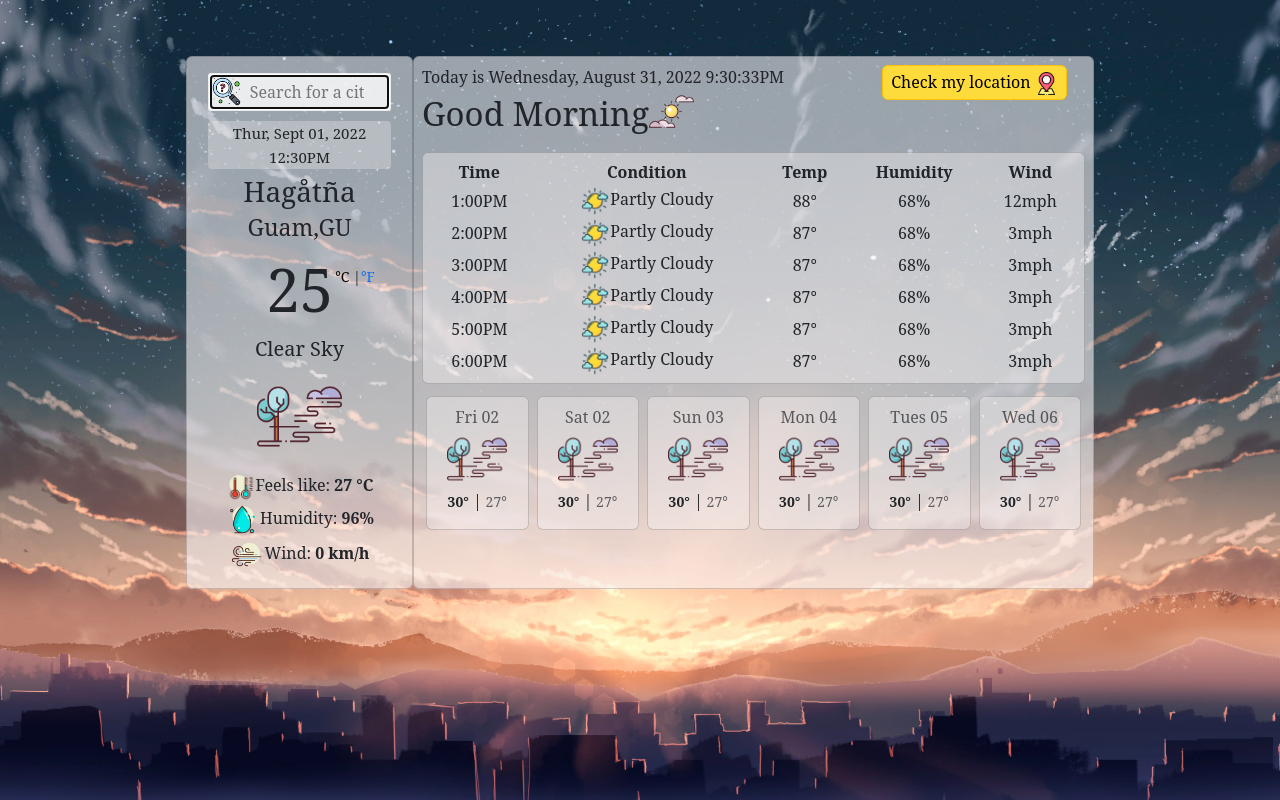
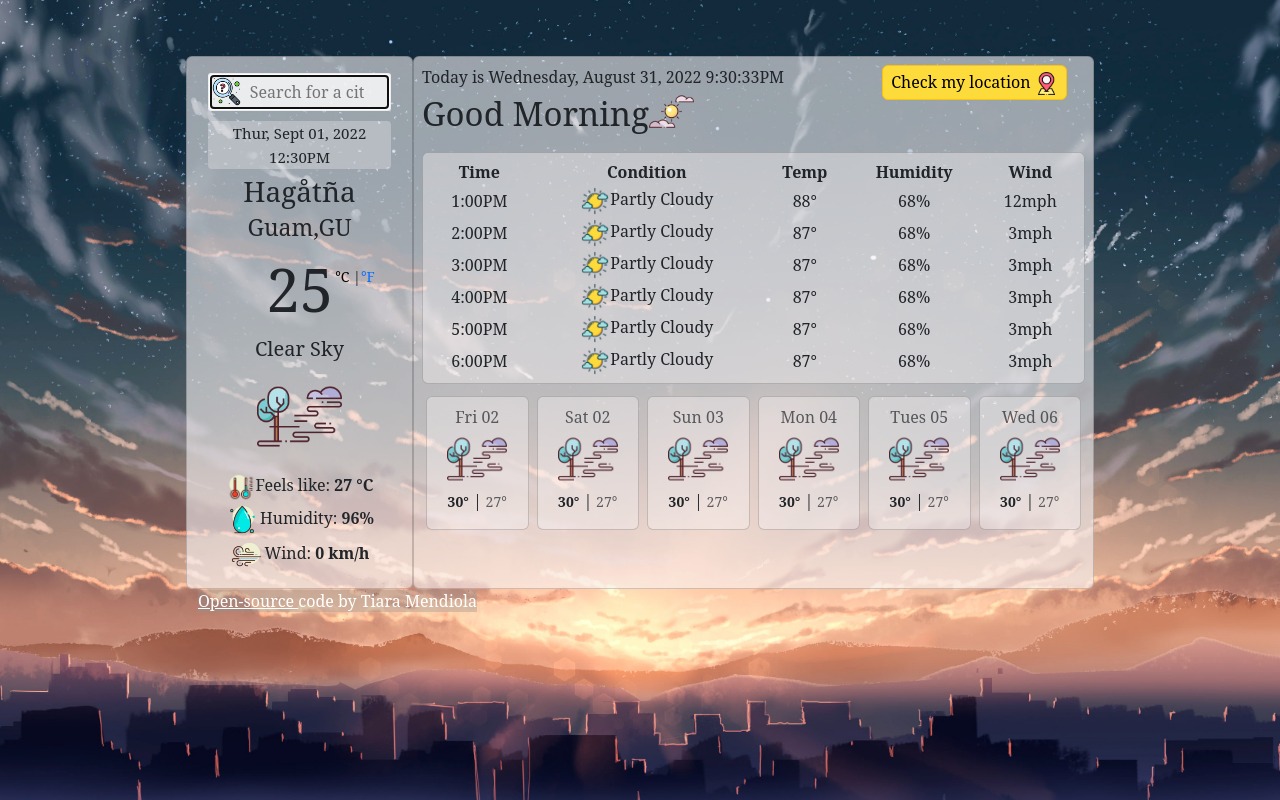
Before and after one commit to Teewawa/react-weather-app, a React (Create React App) app: page / in a window 1280 px wide. Built offline with nearby package versions, Linux system fonts and the light colour scheme.

Commit message:
Added Credits Component
Credits for open source link on github

```diff
--- a/src/App.js
+++ b/src/App.js
@@ -6,6 +6,7 @@ import Greeting  from "./Greeting";
 import MyLocation from "./MyLocation"
 import HourlyForecast from "./HourlyForecast";
 import WeeklyForecast from "./WeeklyForecast";
+import Credits from "./Credits";
 
 
 export default function App() {
@@ -53,9 +54,9 @@ export default function App() {
 
                 {/*Card 2, Row 2 (bottom) displays weekly forecast */}
                   <WeeklyForecast />
-
               </div>
             </div>
+            <Credits />
 
             {/*closing tag for row, weather-container, and app (root) div */}
           </div>
--- /dev/null
+++ b/src/Credits.js
@@ -0,0 +1,22 @@
+import React from "react";
+import './App.css';
+
+export default function Credit() {
+  return (
+    <div className="Credits">
+      <footer>
+        <span className="credit-line">
+          <a
+            href="https://github.com/Teewawa"
+            className="src-link"
+            target="_blank"
+            rel="noreferrer"
+          >
+            Open-source{" "}
+          </a>
+          code by Tiara Mendiola
+        </span>
+      </footer>
+    </div>
+  );
+}
--- a/src/HourlyForecast.js
+++ b/src/HourlyForecast.js
@@ -1,4 +1,5 @@
 import React from "react"
+import './App.css';
 
 export default function hourlyForecast(props){
 
```
